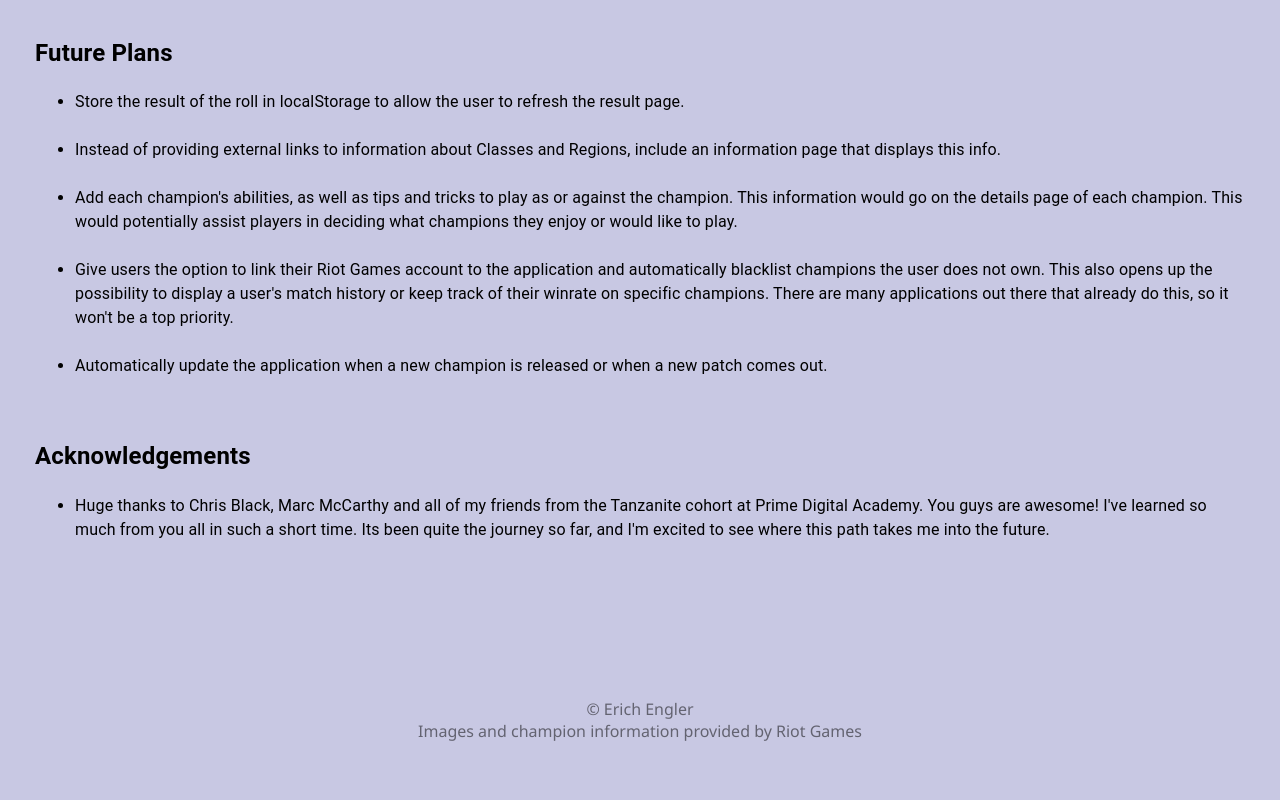
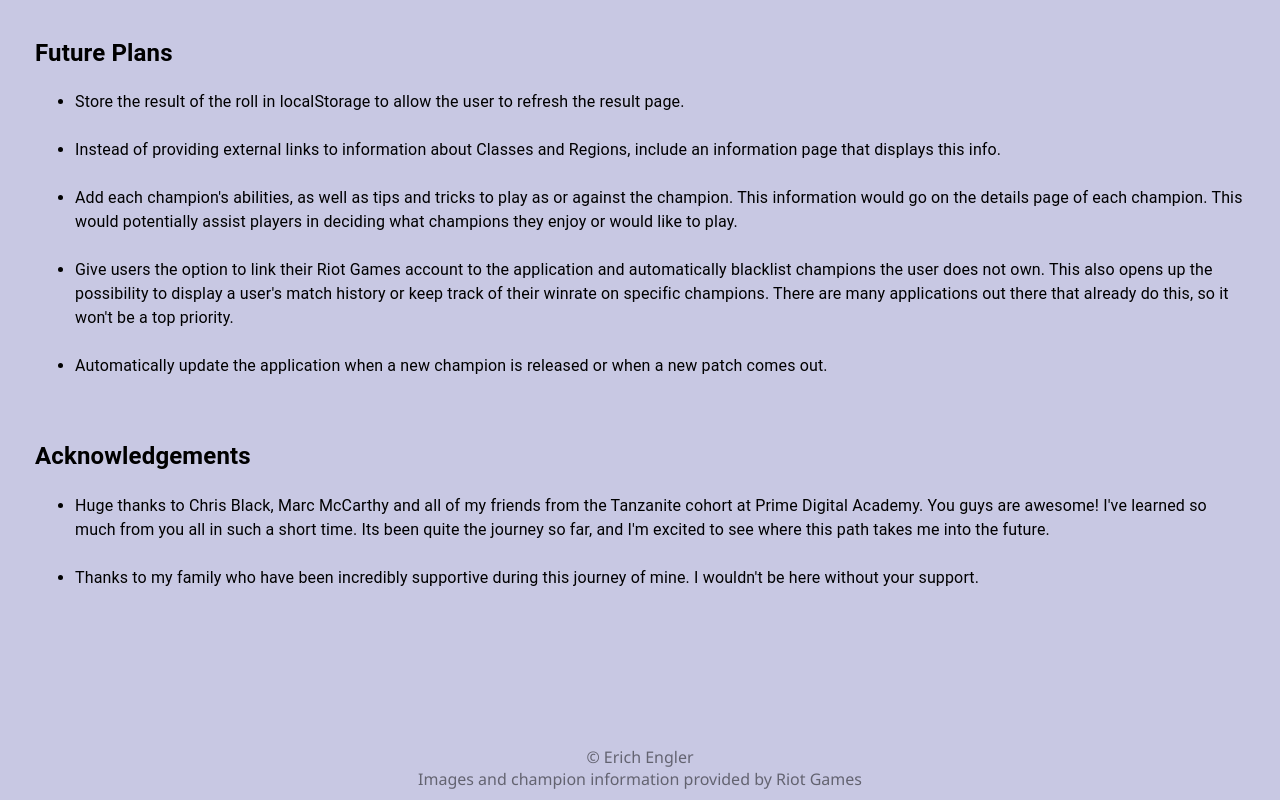
Before and after one commit to erichengler/pix-champion-selector, a React (Create React App) app: page /#/about in a window 1280 px wide. Shown: the part 859-1659 px from the top of the page. Before the commit the page ends 1611 px from the top, so only its background shows below. Built offline with nearby package versions, Linux system fonts and the light colour scheme; no server answers.

Commit message:
finished readme. preparing to deploy to heroku

```diff
--- a/src/components/Pages/AboutPage.jsx
+++ b/src/components/Pages/AboutPage.jsx
@@ -91,6 +91,11 @@ function AboutPage() {
 						short time. Its been quite the journey so far, and I'm excited
 						to see where this path takes me into the future.
 					</li>
+					<br />
+					<li>
+						Thanks to my family who have been incredibly supportive during
+						this journey of mine. I wouldn't be here without your support.
+					</li>
 				</ul>
 			</Typography>
 		</div>
```
Also changed, not shown: 1 other file (tests, documents, lock files or other folders).
